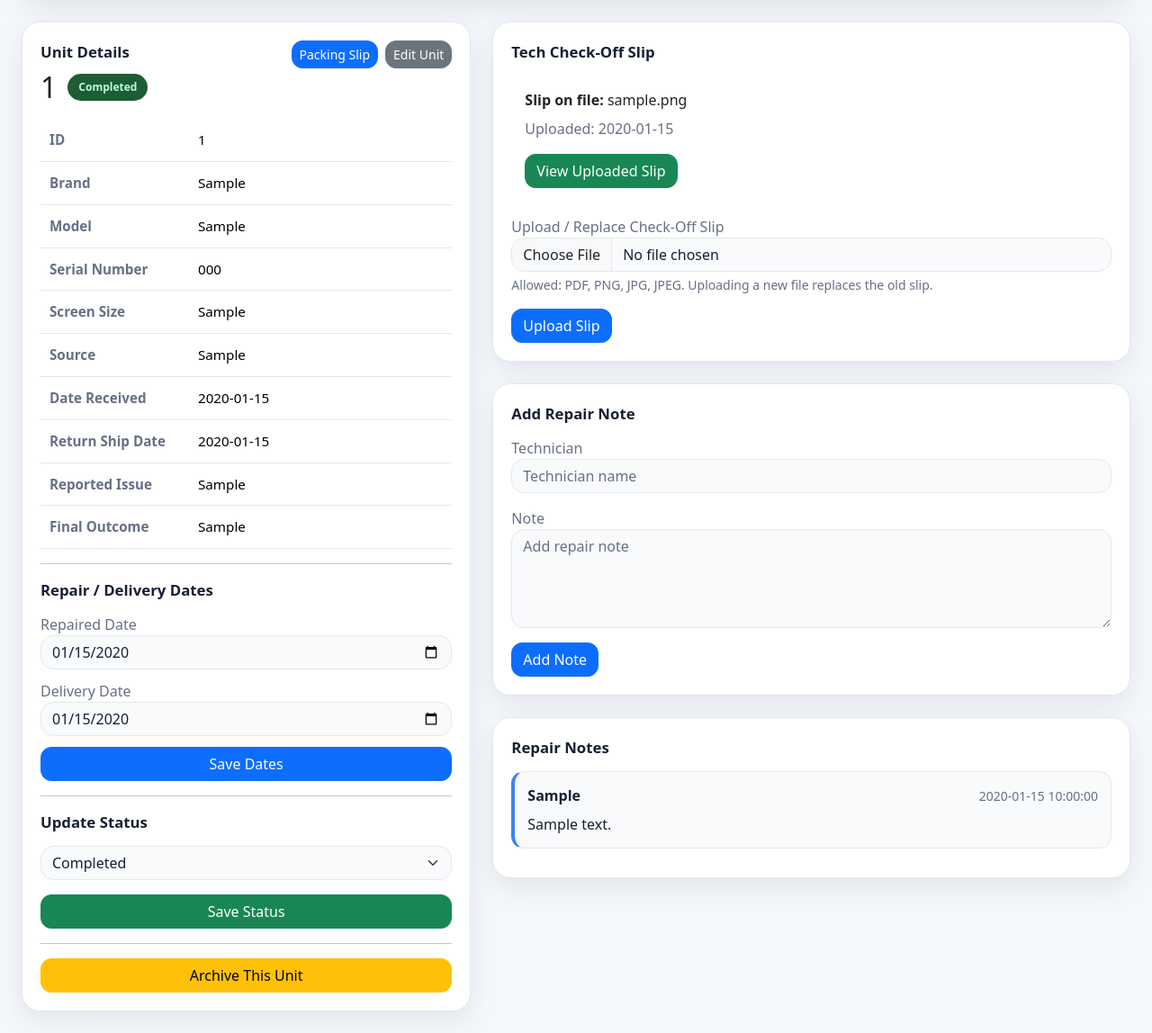
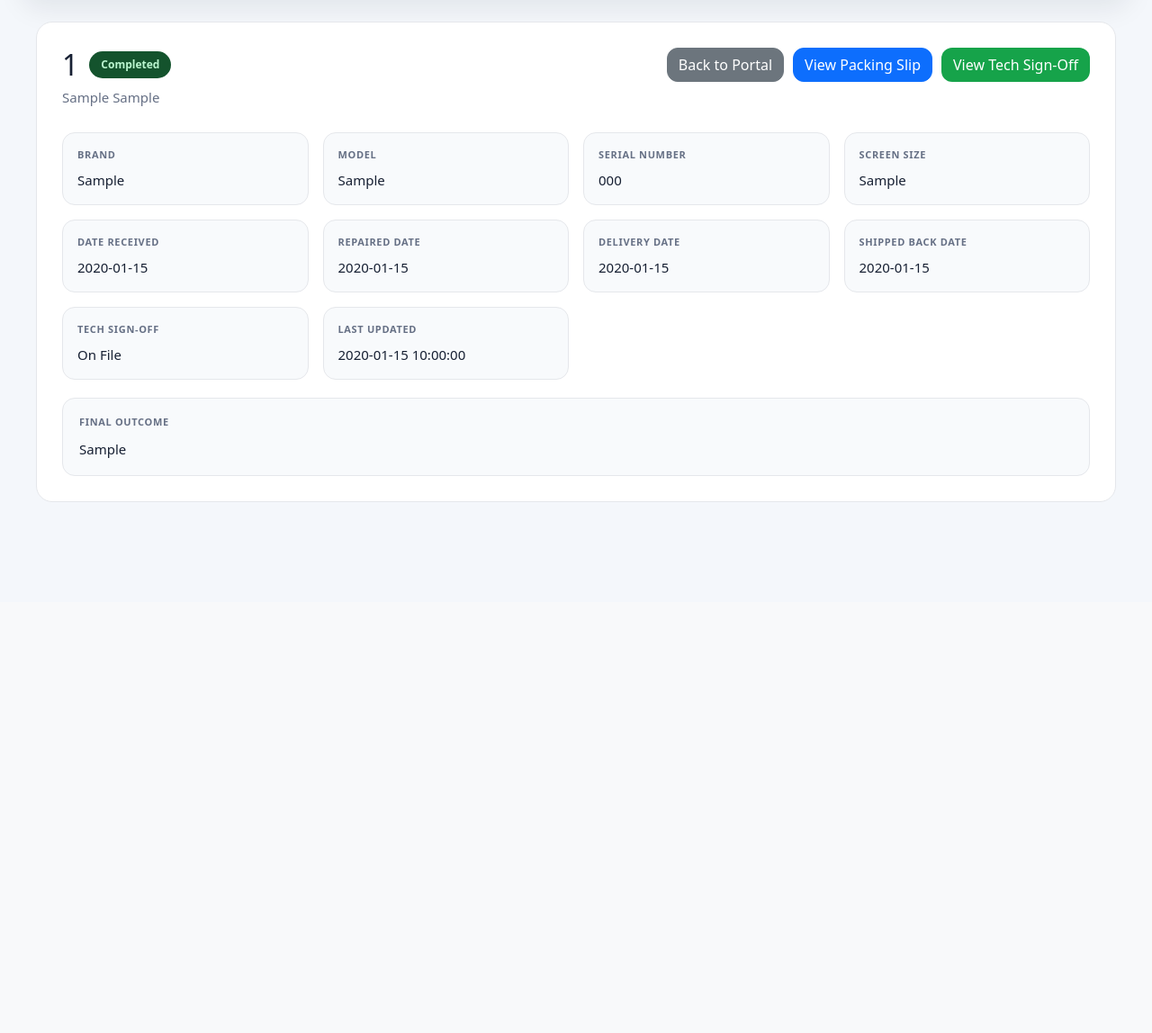
Before and after one commit to jralleman12A/pierson-repairs, a Flask app: page /unit/1 in a window 1280 px wide. Shown: the part 131-1279 px from the top of the page at 90% size. After the commit the page ends 689 px from the top, so only its background shows below. Run offline with Flask 3, Linux system fonts and the light colour scheme; the visitor is signed in with stand-in values (Sample User, id 1); tables that the repository leaves empty hold one stand-in row (values such as "Sample post").

Commit message:
Update detail.html

```diff
--- a/templates/detail.html
+++ b/templates/detail.html
@@ -2,158 +2,238 @@
 
 {% block content %}
 <style>
-.unit-heading{display:flex;justify-content:space-between;align-items:flex-start;gap:12px;flex-wrap:wrap}
-.unit-title-line{display:flex;align-items:center;gap:12px;flex-wrap:wrap}
-.unit-title-line h2{margin:0}
-.status-pill-detail{display:inline-block;padding:6px 12px;border-radius:999px;font-size:12px;font-weight:700;background:#1e5c35;color:#b7ffd0;white-space:nowrap}
-.detail-date-grid{display:grid;grid-template-columns:1fr;gap:12px}
-.checkoff-box{border:1px dashed rgba(255,255,255,.25);border-radius:12px;padding:14px}
-.checkoff-actions{display:flex;gap:8px;flex-wrap:wrap;align-items:center}
+.customer-shell {
+    max-width: 1200px;
+    margin: 0 auto;
+}
+
+.customer-detail-card {
+    background: var(--surface);
+    border: 1px solid var(--border);
+    border-radius: 18px;
+    padding: 28px;
+    color: var(--text);
+}
+
+.customer-header {
+    display: flex;
+    justify-content: space-between;
+    align-items: flex-start;
+    gap: 16px;
+    flex-wrap: wrap;
+    margin-bottom: 28px;
+}
+
+.customer-title-line {
+    display: flex;
+    align-items: center;
+    gap: 12px;
+    flex-wrap: wrap;
+}
+
+.customer-title-line h1 {
+    margin: 0;
+    font-size: 32px;
+    color: var(--text);
+}
+
+.customer-subtitle {
+    color: var(--muted);
+    margin-top: 6px;
+    font-size: 15px;
+}
+
+.customer-actions {
+    display: flex;
+    gap: 10px;
+    flex-wrap: wrap;
+    align-items: center;
+}
+
+/* Info grid boxes */
+.customer-grid {
+    display: grid;
+    grid-template-columns: repeat(auto-fit, minmax(220px, 1fr));
+    gap: 16px;
+    margin-bottom: 20px;
+}
+
+.customer-box {
+    background: var(--surface-2);
+    border: 1px solid var(--border);
+    border-radius: 14px;
+    padding: 16px;
+    color: var(--text);
+}
+
+.customer-box strong {
+    display: block;
+    color: var(--muted);
+    font-size: 11px;
+    text-transform: uppercase;
+    letter-spacing: 0.06em;
+    margin-bottom: 8px;
+    font-weight: 700;
+}
+
+.customer-box p {
+    margin: 0;
+    color: var(--text);
+    font-size: 15px;
+    font-weight: 500;
+}
+
+/* Final outcome box */
+.customer-final {
+    background: var(--surface-2);
+    border: 1px solid var(--border);
+    border-radius: 14px;
+    padding: 18px;
+    color: var(--text);
+}
+
+.customer-final strong {
+    display: block;
+    color: var(--muted);
+    font-size: 11px;
+    text-transform: uppercase;
+    letter-spacing: 0.06em;
+    margin-bottom: 10px;
+    font-weight: 700;
+}
+
+.customer-final p {
+    margin: 0;
+    color: var(--text);
+    font-size: 15px;
+}
+
+/* Status pill */
+.customer-status {
+    display: inline-block;
+    padding: 6px 13px;
+    border-radius: 999px;
+    font-size: 12px;
+    font-weight: 800;
+    white-space: nowrap;
+}
+
+.customer-status-awaiting  { background: #5c3d00; color: #ffd166; }
+.customer-status-repair    { background: #123b66; color: #8ecaff; }
+.customer-status-parts     { background: #4b2d63; color: #d7a8ff; }
+.customer-status-complete  { background: #14532d; color: #bbf7d0; }
+.customer-status-delivered { background: #14532d; color: #bbf7d0; }
+.customer-status-shipped   { background: #14532d; color: #bbf7d0; }
+.customer-status-scrapped  { background: #5b1d1d; color: #ffb3b3; }
+.customer-status-default   { background: #334155; color: #ffffff; }
+
+.btn-green {
+    background: #16a34a !important;
+    color: #ffffff !important;
+}
+
+.btn-green:hover {
+    background: #15803d !important;
+}
+
+@media (max-width: 700px) {
+    .customer-title-line h1 { font-size: 24px; }
+    .customer-header { flex-direction: column; }
+    .customer-actions { width: 100%; }
+    .customer-actions .btn { flex: 1; text-align: center; }
+}
 </style>
 
-<div class="row g-4">
-    <div class="col-xl-5">
-        <div class="card card-clean">
-            <div class="card-body">
-                <div class="unit-heading mb-3">
-                    <div>
-                        <div class="section-title mb-2">Unit Details</div>
-                        <div class="unit-title-line">
-                            <h2>{{ unit["intake_id"] or "" }}</h2>
-                            <span class="status-pill-detail">{{ unit["status"] or "" }}</span>
-                        </div>
-                    </div>
+<div class="customer-shell">
+    <div class="customer-detail-card">
 
-                    <div class="d-flex gap-2 flex-wrap">
-                        <a href="{{ url_for('packing_slip_for_unit', unit_id=unit['id']) }}" class="btn btn-primary btn-sm">Packing Slip</a>
-                        <a href="{{ url_for('edit_unit', unit_id=unit['id']) }}" class="btn btn-secondary btn-sm">Edit Unit</a>
-                    </div>
-                </div>
-
-                <table class="table unit-meta">
-                    <tr><th>ID</th><td>{{ unit["id"] }}</td></tr>
-                    <tr><th>Brand</th><td>{{ unit["brand"] or "" }}</td></tr>
-                    <tr><th>Model</th><td>{{ unit["model"] or "" }}</td></tr>
-                    <tr><th>Serial Number</th><td>{{ unit["serial_number"] or "" }}</td></tr>
-                    <tr><th>Screen Size</th><td>{{ unit["screen_size"] or "" }}</td></tr>
-                    <tr><th>Source</th><td>{{ unit["source"] or "" }}</td></tr>
-                    <tr><th>Date Received</th><td>{{ unit["date_received"] or "" }}</td></tr>
-                    <tr><th>Return Ship Date</th><td>{{ unit["shipped_back_date"] or "" }}</td></tr>
-                    <tr><th>Reported Issue</th><td>{{ unit["reported_issue"] or "" }}</td></tr>
-                    <tr><th>Final Outcome</th><td>{{ unit["final_outcome"] or "" }}</td></tr>
-                </table>
-
-                <hr>
-
-                <div class="section-title">Repair / Delivery Dates</div>
-                <form method="post" action="{{ url_for('update_dates', unit_id=unit['id']) }}">
-                    <div class="detail-date-grid">
-                        <div>
-                            <label class="small-label">Repaired Date</label>
-                            <input type="date" class="form-control" name="repaired_date" value="{{ unit['repaired_date'] or '' }}">
-                        </div>
-                        <div>
-                            <label class="small-label">Delivery Date</label>
-                            <input type="date" class="form-control" name="delivery_date" value="{{ unit['delivery_date'] or '' }}">
-                        </div>
-                        <button type="submit" class="btn btn-primary w-100">Save Dates</button>
-                    </div>
-                </form>
-
-                <hr>
-
-                <div class="section-title">Update Status</div>
-                <form method="post" action="{{ url_for('update_status', unit_id=unit['id']) }}">
-                    <div class="mb-3">
-                        <select class="form-select" name="status">
-
-                            <option value="Awaiting Diagnosis" {% if unit["status"] == "Awaiting Diagnosis" %}selected{% endif %}>Awaiting Diagnosis</option>
-                            <option value="Picking up from MCPS" {% if unit["status"] == "Picking up from MCPS" %}selected{% endif %}>Picking up from MCPS</option>
-                            <option value="In Repair" {% if unit["status"] == "In Repair" %}selected{% endif %}>In Repair</option>
-                            <option value="Waiting on Parts" {% if unit["status"] == "Waiting on Parts" %}selected{% endif %}>Waiting on Parts</option>
-                            <option value="Completed" {% if unit["status"] == "Completed" %}selected{% endif %}>Completed</option>
-                            <option value="Delivering to MCPS" {% if unit["status"] == "Delivering to MCPS" %}selected{% endif %}>Delivering to MCPS</option>
-                            <option value="Delivered to MCPS" {% if unit["status"] == "Delivered to MCPS" %}selected{% endif %}>Delivered to MCPS</option>
-                            <option value="Shipped Back to MCPS" {% if unit["status"] == "Shipped Back to MCPS" %}selected{% endif %}>Shipped Back to MCPS</option>
-                            <option value="Scrapped" {% if unit["status"] == "Scrapped" %}selected{% endif %}>Scrapped</option>
-
-                        </select>
-                    </div>
-                    <button type="submit" class="btn btn-success w-100">Save Status</button>
-                </form>
-
-                <hr>
-
-                <form method="post" action="{{ url_for('archive_unit', unit_id=unit['id']) }}" onsubmit="return confirm('Archive this unit?');">
-                    <button type="submit" class="btn btn-warning w-100">Archive This Unit</button>
-                </form>
-            </div>
-        </div>
-    </div>
-
-    <div class="col-xl-7">
-        <div class="card card-clean mb-4">
-            <div class="card-body">
-                <div class="section-title">Tech Check-Off Slip</div>
-
-                <div class="checkoff-box mb-3">
-                    {% if unit["checkoff_file"] %}
-                        <p class="mb-2"><strong>Slip on file:</strong> {{ unit["checkoff_file"] }}</p>
-                        <p class="text-muted mb-3">Uploaded: {{ unit["checkoff_uploaded_at"] or "" }}</p>
-                        <div class="checkoff-actions">
-                            <a href="{{ url_for('view_checkoff', unit_id=unit['id']) }}" target="_blank" class="btn btn-success">View Uploaded Slip</a>
-                        </div>
+        <div class="customer-header">
+            <div>
+                <div class="customer-title-line">
+                    <h1>{{ unit["intake_id"] or "" }}</h1>
+                    {% set status = unit["status"] or "" %}
+                    {% if status == "Awaiting Diagnosis" %}
+                        <span class="customer-status customer-status-awaiting">{{ status }}</span>
+                    {% elif status == "In Repair" %}
+                        <span class="customer-status customer-status-repair">{{ status }}</span>
+                    {% elif status == "Waiting on Parts" %}
+                        <span class="customer-status customer-status-parts">{{ status }}</span>
+                    {% elif status in ["Completed", "Shipped Back to MCPS", "Delivered to MCPS"] %}
+                        <span class="customer-status customer-status-complete">{{ status }}</span>
+                    {% elif status == "Scrapped" %}
+                        <span class="customer-status customer-status-scrapped">{{ status }}</span>
                     {% else %}
-                        <div class="empty-state mb-0">No tech check-off slip uploaded yet.</div>
+                        <span class="customer-status customer-status-default">{{ status }}</span>
                     {% endif %}
                 </div>
+                <div class="customer-subtitle">
+                    {{ unit["brand"] or "" }} {{ unit["model"] or "" }}
+                </div>
+            </div>
 
-                <form method="post" action="{{ url_for('upload_checkoff', unit_id=unit['id']) }}" enctype="multipart/form-data">
-                    <div class="mb-3">
-                        <label class="small-label">Upload / Replace Check-Off Slip</label>
-                        <input type="file" class="form-control" name="checkoff_file" accept=".pdf,.png,.jpg,.jpeg" required>
-                        <div class="form-text">Allowed: PDF, PNG, JPG, JPEG. Uploading a new file replaces the old slip.</div>
-                    </div>
-                    <button type="submit" class="btn btn-primary">Upload Slip</button>
-                </form>
+            <div class="customer-actions">
+                <a href="{{ url_for('customer_portal', search=unit['serial_number']) }}" class="btn btn-secondary">
+                    Back to Portal
+                </a>
+                <a href="{{ url_for('customer_packing_slip', unit_id=unit['id']) }}" class="btn btn-primary">
+                    View Packing Slip
+                </a>
+                {% if unit["checkoff_file"] %}
+                    <a href="{{ url_for('customer_view_checkoff', unit_id=unit['id']) }}" target="_blank" class="btn btn-green">
+                        View Tech Sign-Off
+                    </a>
+                {% endif %}
             </div>
         </div>
 
-        <div class="card card-clean mb-4">
-            <div class="card-body">
-                <div class="section-title">Add Repair Note</div>
-                <form method="post" action="{{ url_for('add_note', unit_id=unit['id']) }}">
-                    <div class="mb-3">
-                        <label class="small-label">Technician</label>
-                        <input type="text" class="form-control" name="technician" placeholder="Technician name">
-                    </div>
-                    <div class="mb-3">
-                        <label class="small-label">Note</label>
-                        <textarea class="form-control" name="note_text" rows="4" placeholder="Add repair note" required></textarea>
-                    </div>
-                    <button type="submit" class="btn btn-primary">Add Note</button>
-                </form>
+        <div class="customer-grid">
+            <div class="customer-box">
+                <strong>Brand</strong>
+                <p>{{ unit["brand"] or "—" }}</p>
+            </div>
+            <div class="customer-box">
+                <strong>Model</strong>
+                <p>{{ unit["model"] or "—" }}</p>
+            </div>
+            <div class="customer-box">
+                <strong>Serial Number</strong>
+                <p>{{ unit["serial_number"] or "—" }}</p>
+            </div>
+            <div class="customer-box">
+                <strong>Screen Size</strong>
+                <p>{{ unit["screen_size"] or "—" }}</p>
+            </div>
+            <div class="customer-box">
+                <strong>Date Received</strong>
+                <p>{{ unit["date_received"] or "—" }}</p>
+            </div>
+            <div class="customer-box">
+                <strong>Repaired Date</strong>
+                <p>{{ unit["repaired_date"] or "—" }}</p>
+            </div>
+            <div class="customer-box">
+                <strong>Delivery Date</strong>
+                <p>{{ unit["delivery_date"] or "—" }}</p>
+            </div>
+            <div class="customer-box">
+                <strong>Shipped Back Date</strong>
+                <p>{{ unit["shipped_back_date"] or "—" }}</p>
+            </div>
+            <div class="customer-box">
+                <strong>Tech Sign-Off</strong>
+                <p>{% if unit["checkoff_file"] %}On File{% else %}Not Uploaded{% endif %}</p>
+            </div>
+            <div class="customer-box">
+                <strong>Last Updated</strong>
+                <p>{{ unit["updated_at"] or "—" }}</p>
             </div>
         </div>
 
-        <div class="card card-clean">
-            <div class="card-body">
-                <div class="section-title">Repair Notes</div>
-                {% if notes %}
-                    {% for note in notes %}
-                        <div class="note-box">
-                            <div class="d-flex justify-content-between align-items-center flex-wrap gap-2">
-                                <strong>{{ note["technician"] or "Unknown Tech" }}</strong>
-                                <small class="text-muted">{{ note["created_at"] or "" }}</small>
-                            </div>
-                            <div class="mt-2">{{ note["note_text"] or "" }}</div>
-                        </div>
-                    {% endfor %}
-                {% else %}
-                    <div class="empty-state">No notes yet.</div>
-                {% endif %}
-            </div>
+        <div class="customer-final">
+            <strong>Final Outcome</strong>
+            <p>{{ unit["final_outcome"] or "No final outcome has been entered yet." }}</p>
         </div>
+
     </div>
 </div>
 {% endblock %}
```
